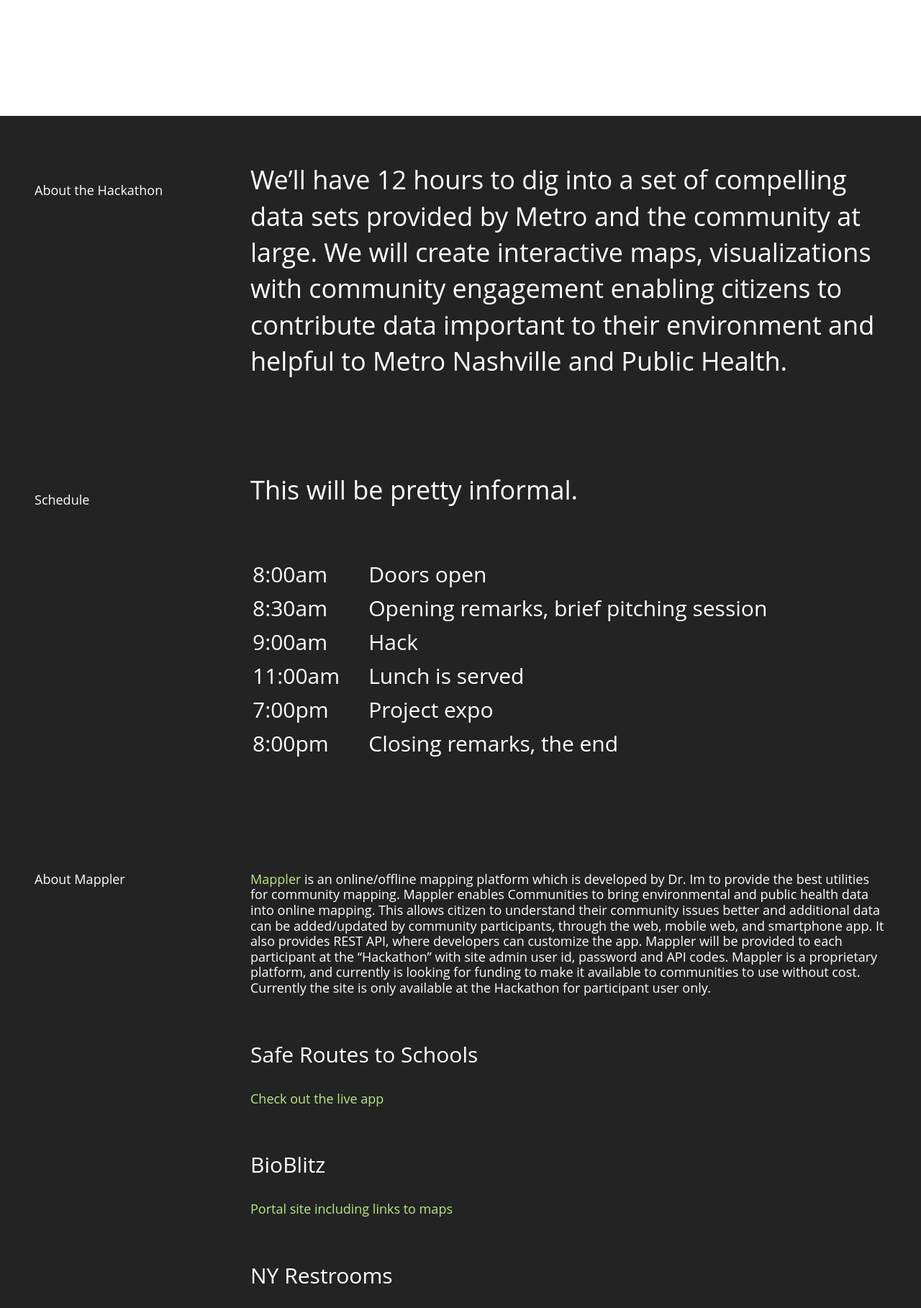
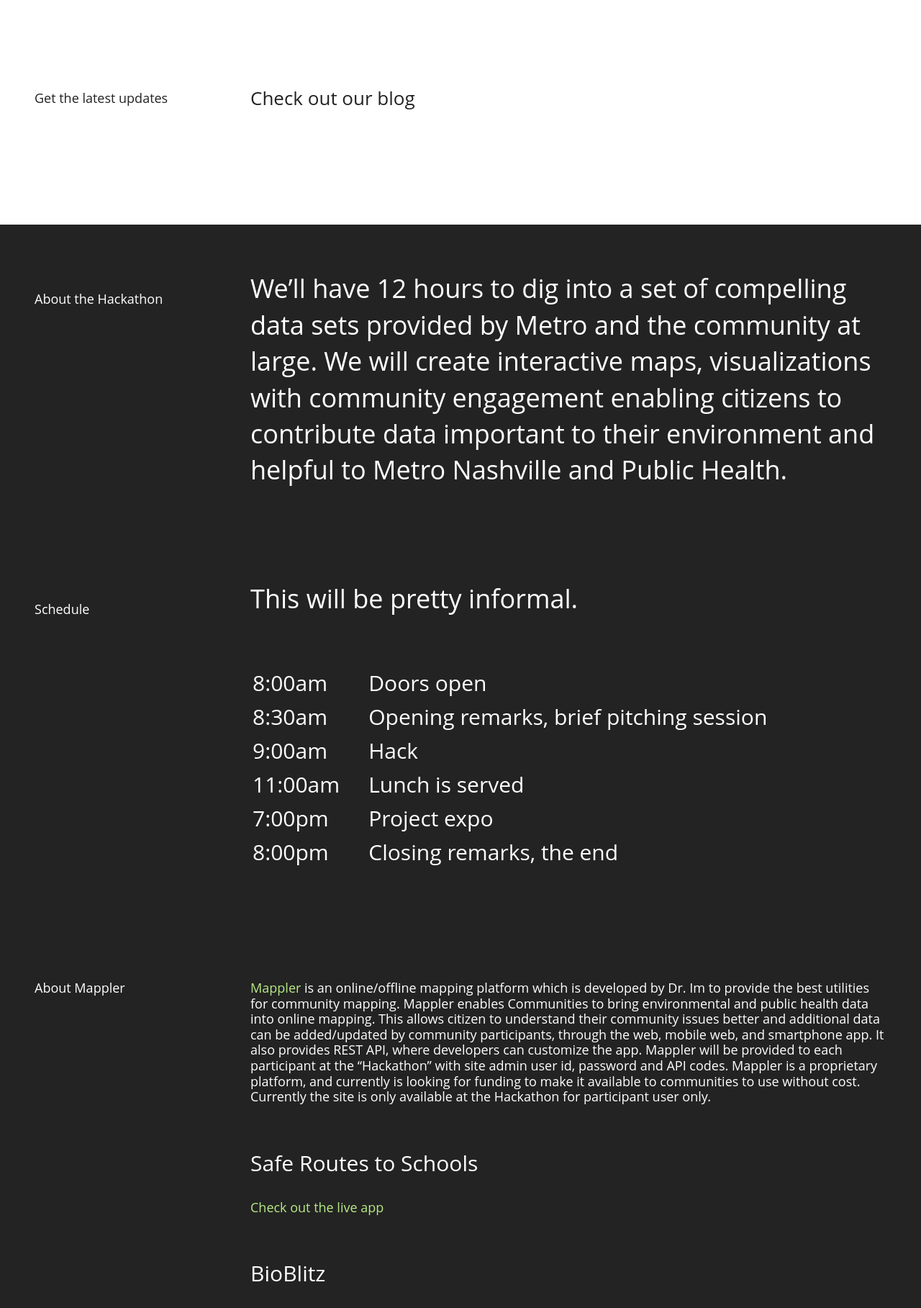
Before and after one commit to enlore/pubhealth-hackathon-2017, a web app: file public/index.html in a window 1280 px wide. Shown: the part 2539-4356 px from the top of the page at 72% size. Run offline with its HTML, style and script files only (its server is not run), Linux system fonts and the light colour scheme.

Commit message:
Add link to blog

```diff
--- a/public/index.html
+++ b/public/index.html
@@ -28,7 +28,7 @@
     <!--http://www.codefornashville.org/ -->
     <!--http://www.communitytmappingforhealthequity.org-->
     <header>
-      <nav class="nav"><a class="nav-member" href="#location">Location</a><a class="nav-member" href="#about">About</a><a class="nav-member" href="#submissions">Submissions</a><a class="nav-member" href="#faq">FAQ</a><a class="nav-member" href="#coc">Code of Conduct</a>
+      <nav class="nav"><a class="nav-member" href="#location">Location</a><a class="nav-member" href="#about">About</a><a class="nav-member" href="#submissions">Submissions</a><a class="nav-member" href="#faq">FAQ</a><a class="nav-member" href="#coc">Code of Conduct</a><a class="nav-member" target="_blank" href="http://www.mappingcommunity.org/hackathon/">Blog</a>
         <div class="nav-member"><a class="btn btn--bright" href="https://www.eventbrite.com/e/storytelling-with-government-data-a-public-health-hackathon-tickets-31591056701" target="_blank">
             Register here
             </a></div>
@@ -116,6 +116,14 @@
                     <button class="btn btn--table btn--bright">Register here</button></a></td>
               </tr>
             </table>
+          </div>
+        </div>
+        <div class="row">
+          <div class="three columns">
+            <p>Get the latest updates</p>
+          </div>
+          <div class="nine columns">
+            <p class="lg" style="margin-top: 24px"><a class="squig" target="_blank" href="http://www.mappingcommunity.org/hackathon/">Check out our blog</a></p>
           </div>
         </div>
       </div>
@@ -328,6 +336,7 @@
         <h2 class="title">More About All This</h2>
         <p class="lg"><a class="squig" target="_blank" href="https://data.nashville.gov">The Nashville Open Data Portal </a></p>
         <p class="lg"><a class="squig" target="_blank" href="http://www.nashville.gov/Government/Open-Data.aspx">About the Open Data Portal</a></p>
+        <p class="lg"><a class="squig" target="_blank" href="http://www.mappingcommunity.org/hackathon/">Get Updates from Our Blog</a></p>
       </div>
     </footer>
     <!--script(src="js/main.js")-->
```
Also changed, not shown: src/pages/index.pug (+10 -0 lines).
